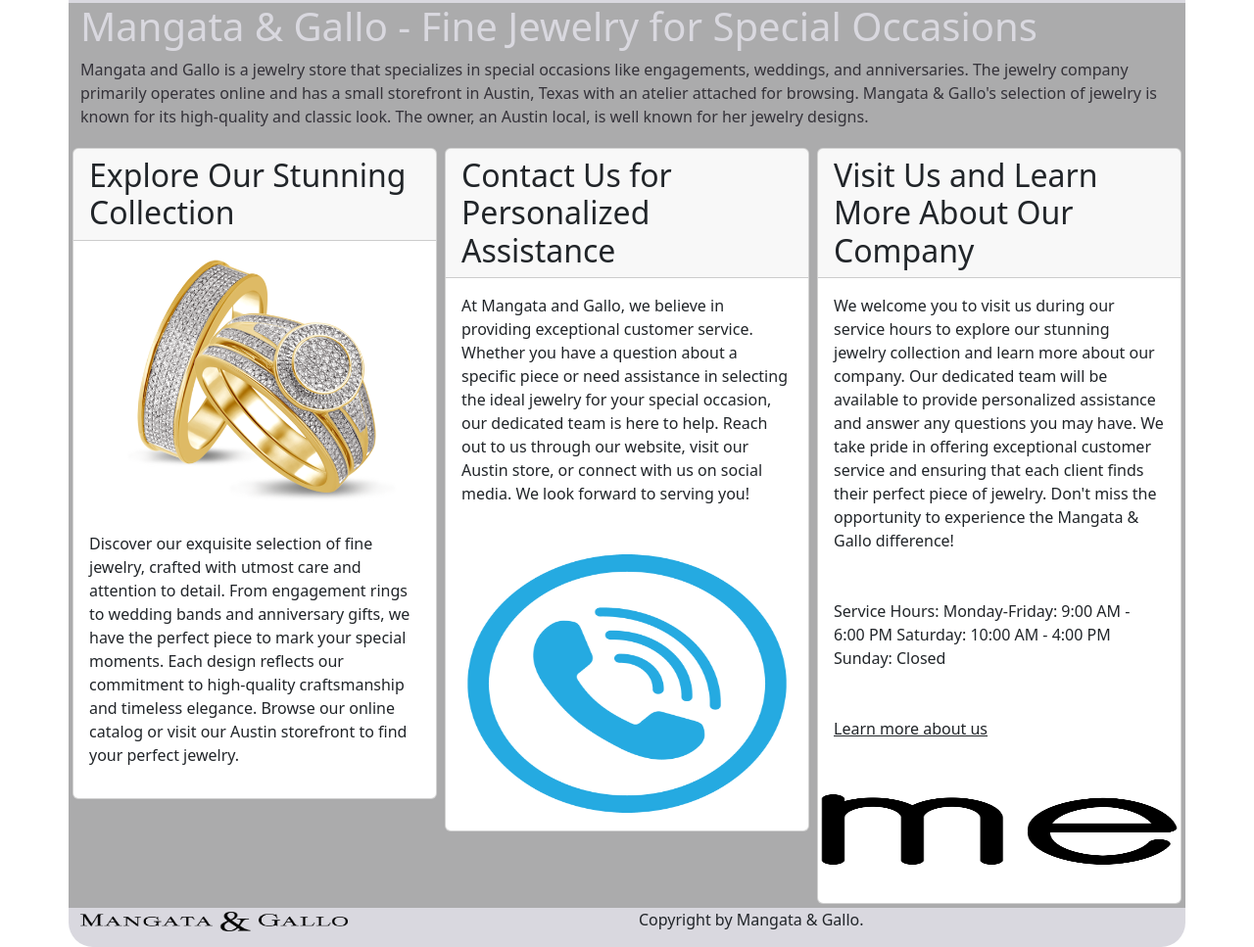
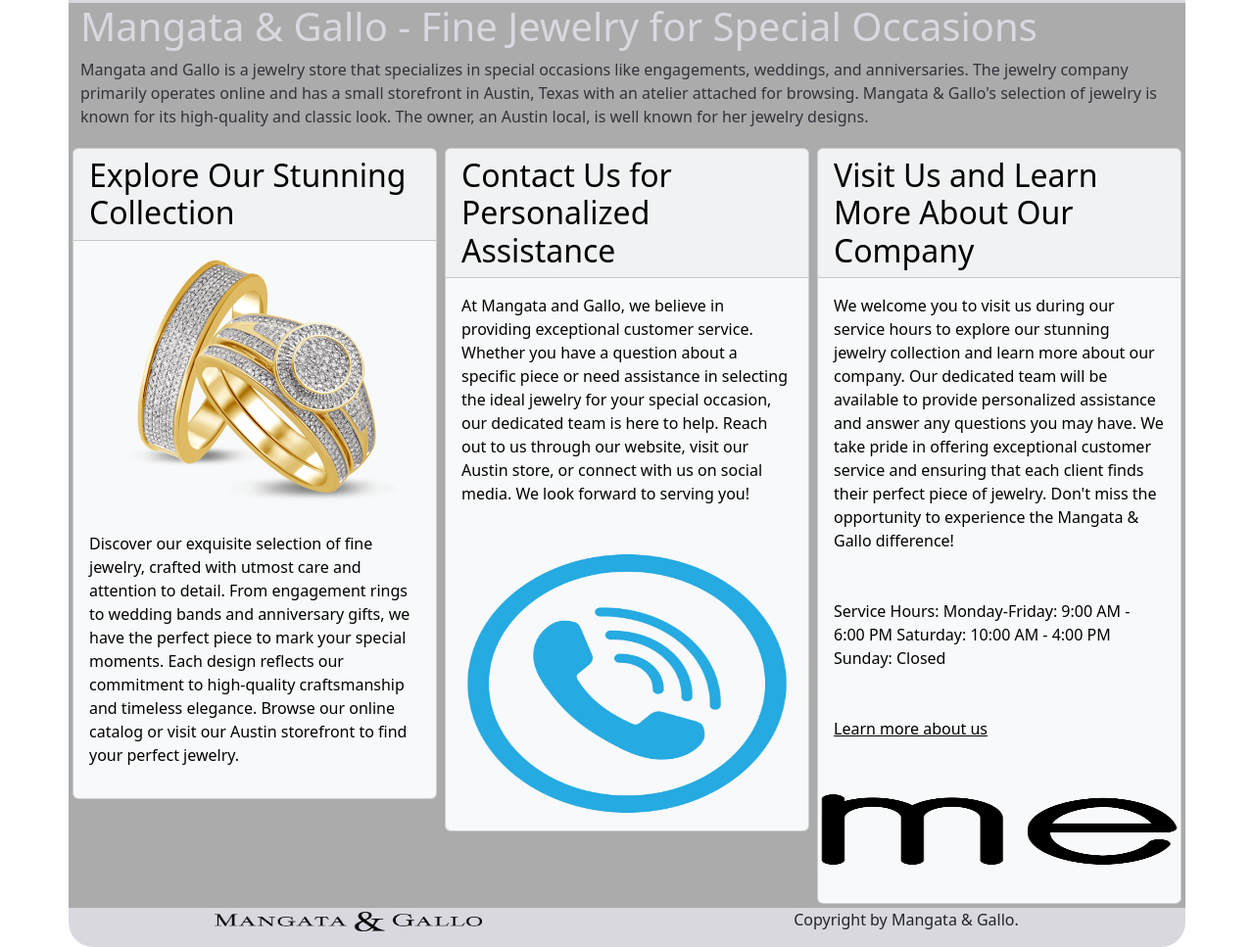
Before and after one commit to SETA1609/MG-Jewelry, a plain HTML site: page index.html in a window 1280 px wide. Shown: the part 295-1262 px from the top of the page at 98% size. Drawn offline with nearby package versions, Linux system fonts and the light colour scheme.

Commit message:
3 commit

```diff
--- a/index.html
+++ b/index.html
@@ -37,7 +37,7 @@
     </section>
     <section class="row ">
         <article class="col-4 my-article  p-1 ">
-            <div class="card">
+            <div class="card text-bg-light">
                 <h2 class="card-header">Explore Our Stunning Collection</h2>
                 <img class="card-img" src="/resources/pictures/pngwing.com.png" alt="our products">
                 <p class="card-body">Discover our exquisite selection of fine jewelry, crafted with utmost care and attention to detail. From
@@ -48,7 +48,7 @@
 
         </article>
         <article class="col-4 my-article  p-1">
-            <div class="card">
+            <div class="card text-bg-light">
                 <h2 class="card-header">Contact Us for Personalized Assistance</h2>
 
                 <p class="card-body">At Mangata and Gallo, we believe in providing exceptional customer service. Whether you have a question
@@ -61,9 +61,9 @@
 
         </article>
         <article class="col-4 my-article  p-1">
-            <div class="card">
+            <div class="card text-bg-light">
                 <h2 class="card-header">Visit Us and Learn More About Our Company</h2>
-                <p class="card-body">We welcome you to visit us during our service hours to explore our stunning jewelry collection and learn more about our company.
+                <p class="card-body ">We welcome you to visit us during our service hours to explore our stunning jewelry collection and learn more about our company.
                     Our dedicated team will be available to provide personalized assistance and answer any questions you may have.
                     We take pride in offering exceptional customer service and ensuring that each client finds their perfect piece of jewelry.
                     Don't miss the opportunity to experience the Mangata & Gallo difference!</p>
--- a/index.sass
+++ b/index.sass
@@ -43,6 +43,8 @@
   border-bottom-right-radius: 25px
   div
    flex: 1
+   justify-content: center
+   text-align: center
 
 .my-article
   background-color: #ABABAC
```
Also changed, not shown: index.css, 1 other file.
